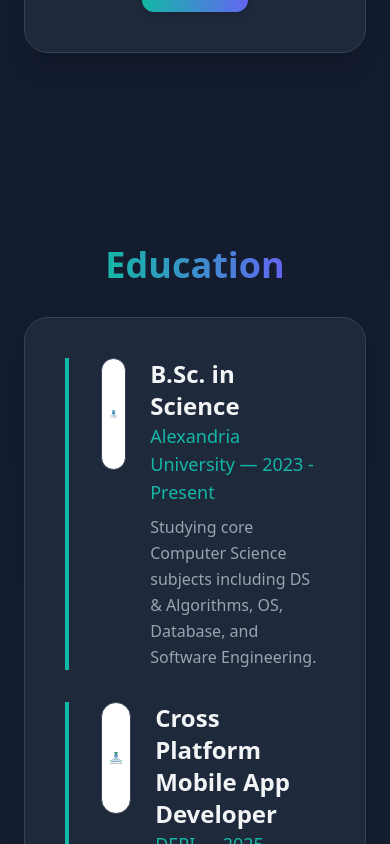
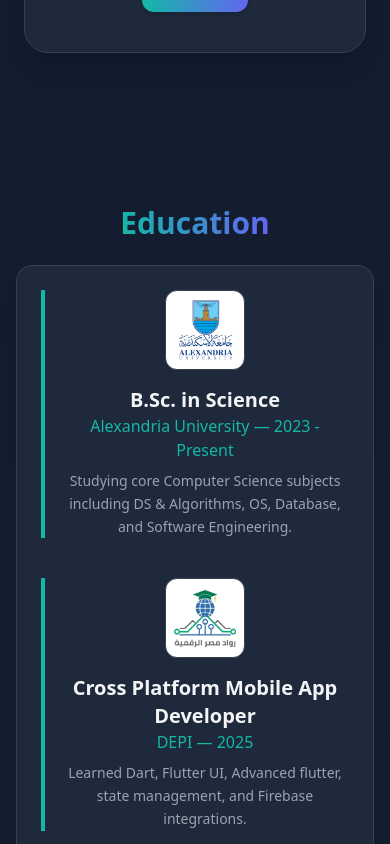
Before and after one commit to Mohamed-AlAzab/portfolio, a Next.js app: page / in a window 390 px wide. Shown: the part 2480-3324 px from the top of the page. Built offline with nearby package versions, Linux system fonts and the light colour scheme.

Commit message:
fix: mobile responsiveness

```diff
--- a/app/components/Education.tsx
+++ b/app/components/Education.tsx
@@ -29,10 +29,10 @@ export default function Education() {
     ];
 
     return (
-        <section className="max-w-6xl mx-auto px-6 py-20">
+        <section className="max-w-6xl mx-auto px-4 sm:px-6 py-12 sm:py-20">
             {/* Header */}
-            <div className="px-6 py-8 text-center">
-                <h2 className="text-4xl sm:text-6xl md:text-4xl font-bold">
+            <div className="px-4 py-6 sm:py-8 text-center">
+                <h2 className="text-3xl sm:text-5xl md:text-4xl font-bold">
                     <span className="bg-gradient-to-r from-brand-accent via-brand-accent2 to-brand-accent text-transparent bg-clip-text bg-[size:200%] animate-gradient">
                         Education
                     </span>
@@ -40,14 +40,14 @@ export default function Education() {
             </div>
 
             {/* Education Timeline */}
-            <div className="bg-brand-surface rounded-3xl shadow-xl border border-brand-border p-10 space-y-8">
+            <div className="bg-brand-surface rounded-2xl sm:rounded-3xl shadow-xl border border-brand-border p-6 sm:p-10 space-y-10">
                 {educationList.map((edu, index) => (
                     <div
                         key={index}
-                        className="relative pl-8 border-l-4 border-brand-accent flex items-start gap-6"
+                        className="relative pl-4 sm:pl-8 border-l-4 border-brand-accent flex flex-col sm:flex-row items-center sm:items-start gap-4 sm:gap-6"
                     >
                         {edu.logo && (
-                            <div className="w-28 h-28 flex items-center justify-center bg-white rounded-2xl border border-brand-border shadow-sm overflow-hidden">
+                            <div className="w-20 h-20 sm:w-28 sm:h-28 flex items-center justify-center bg-white rounded-xl sm:rounded-2xl border border-brand-border shadow-sm overflow-hidden">
                                 <img
                                     src={edu.logo}
                                     alt={edu.institution}
@@ -57,14 +57,14 @@ export default function Education() {
                         )}
 
                         {/* Text Content */}
-                        <div>
-                            <h3 className="text-2xl font-semibold text-brand-text">
+                        <div className="text-center sm:text-left">
+                            <h3 className="text-xl sm:text-2xl font-semibold text-brand-text">
                                 {edu.degree}
                             </h3>
-                            <p className="text-lg text-brand-accent font-medium">
+                            <p className="text-base sm:text-lg text-brand-accent font-medium">
                                 {edu.institution} — {edu.period}
                             </p>
-                            <p className="text-brand-subtext leading-relaxed mt-2">
+                            <p className="text-sm sm:text-base text-brand-subtext leading-relaxed mt-2">
                                 {edu.description}
                             </p>
                         </div>
```
